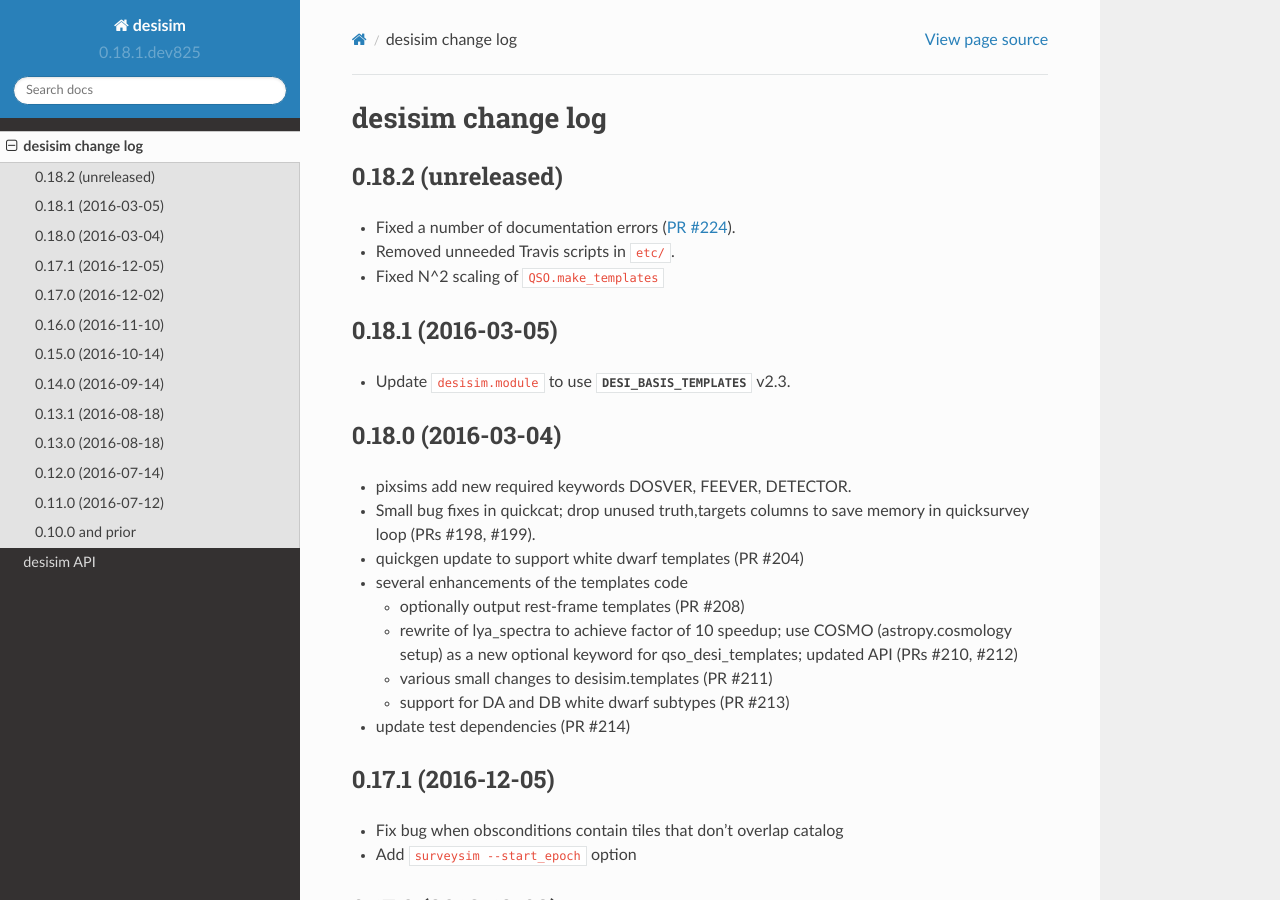
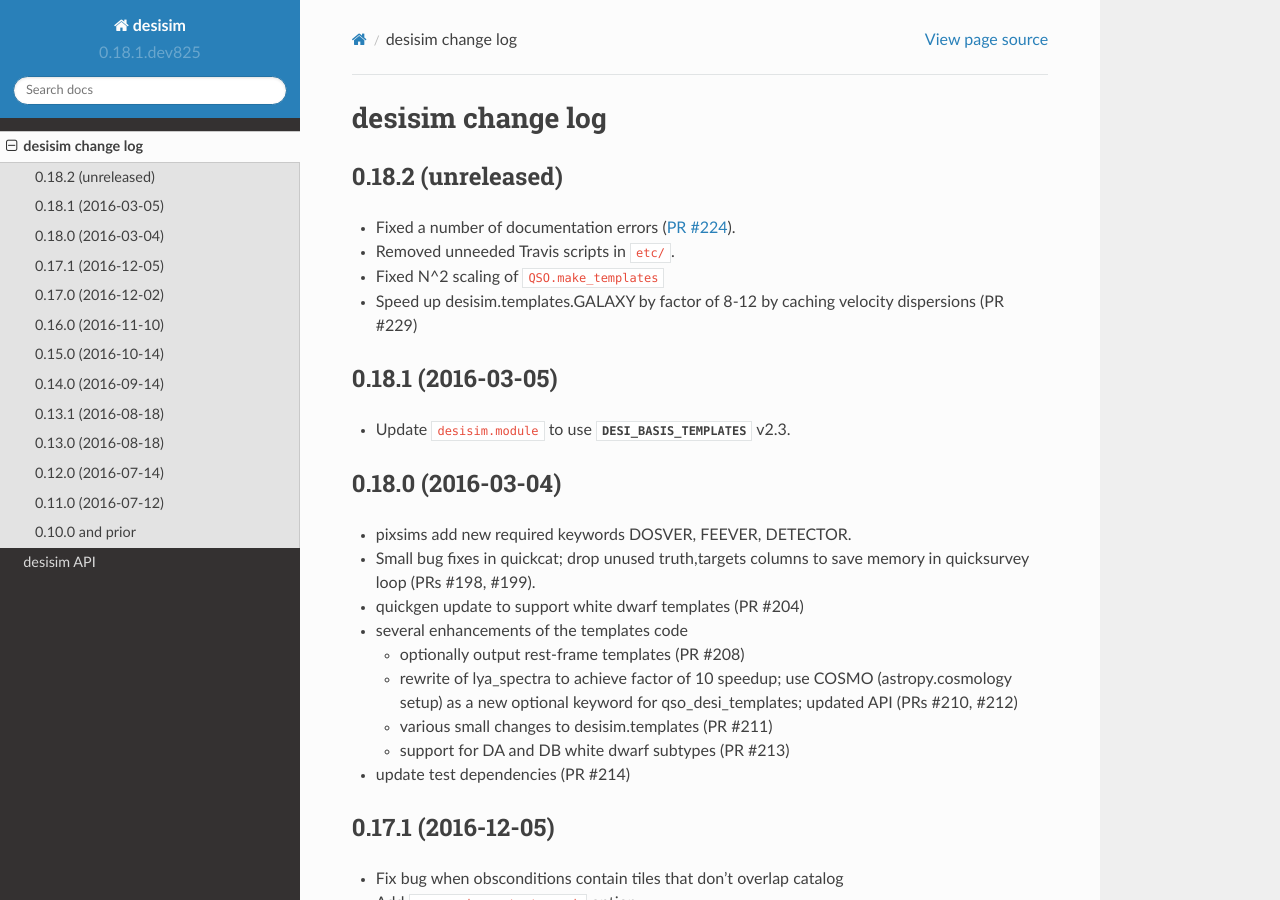
Before and after one commit to desihub/desisim, a Sphinx documentation site: the page built from doc/changes.rst, in a window 1280 px wide and 900 px high. Built offline with Sphinx 7.4.7 and the Read the Docs theme 2.0.0, drawn with Linux system fonts in a browser that asks for light colours.

Commit message:
update changes.rst

```diff
--- a/doc/changes.rst
+++ b/doc/changes.rst
@@ -8,6 +8,8 @@
 * Fixed a number of documentation errors (`PR #224`_).
 * Removed unneeded Travis scripts in ``etc/``.
 * Fixed N^2 scaling of ``QSO.make_templates``
+* Speed up desisim.templates.GALAXY by factor of 8-12 by caching velocity
+  dispersions (PR #229)
 
 .. _`PR #224`: https://github.com/desihub/desisim/pull/224
 
```
